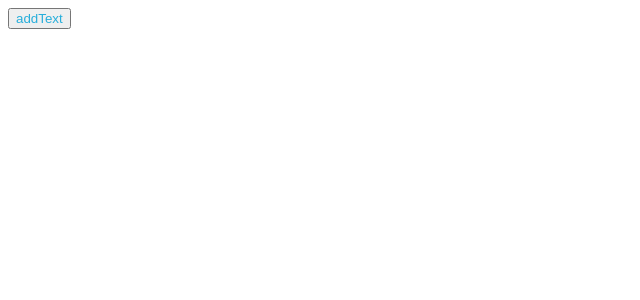
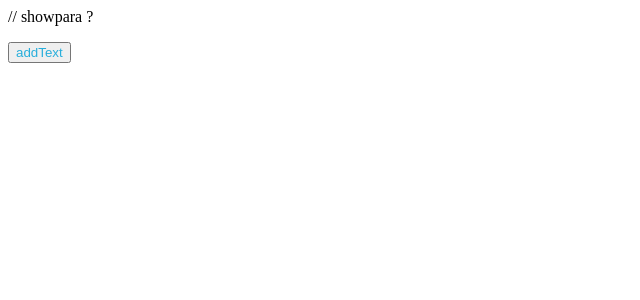
Before and after one commit to Lawlesh2022/Button-Action-with-Functional-Component---ReactJS-NPM-NPM-Scripts-Introducti---ct7r5qhd0sw8, a React app: page / in a window 1280 px wide. Shown: the top 300 px of the page, without its empty margins (0-640 px from the left). Built offline with nearby package versions, Linux system fonts and the light colour scheme.

Commit message:
Update App.js

```diff
--- a/src/components/App.js
+++ b/src/components/App.js
@@ -2,18 +2,18 @@ import React, {Component, useState} from "react";
 import "./../styles/App.css";
 function App() {
     const [text, setText] = useState("")
-    const [showpara, setShowpara] = useState(false)
+//     const [showpara, setShowpara] = useState(false)
 
     const enablePara = ()=>{
-        setShowpara(true)
+//         setShowpara(true)
         setText("Hello, I've learnt to use the full-stack evaluation tool. This makes me so happy")
     }
     return (
         <div id="main">
-            {
-            showpara ?
-            <p id="para">{text}</p>:null
-            }
+
+//             showpara ?
+            <p id="para">{text}</p>
+
             <button id="click" onClick ={enablePara}>addText</button>
         </div>
    )
```
